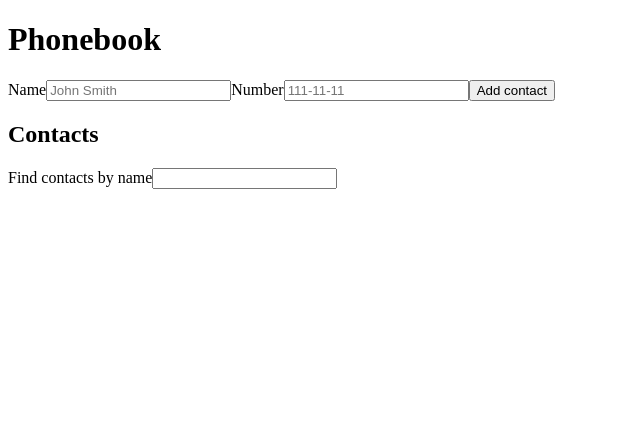
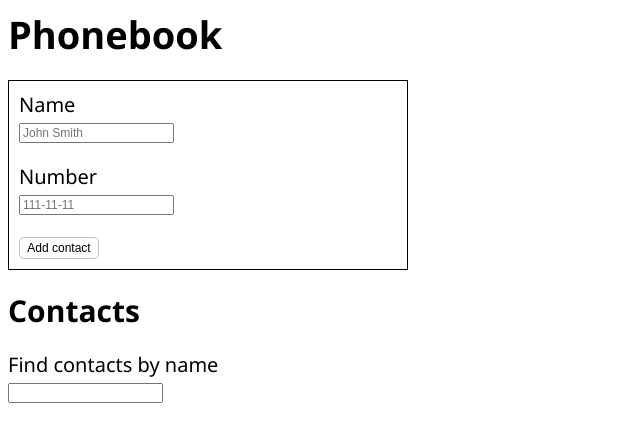
Before and after one commit to Rostyslav-Zahorulko/goit-react-hw-02-phonebook, a React (Create React App) app: page / in a window 1280 px wide. Shown: the top 442 px of the page, without its empty margins (0-640 px from the left). Built offline with nearby package versions, Linux system fonts and the light colour scheme.

Commit message:
додає стилiзацiю компонентiв

```diff
--- /dev/null
+++ b/src/App.css
@@ -0,0 +1,13 @@
+.app-title,
+.section-title {
+  margin-top: 0;
+  margin-bottom: 20px;
+}
+
+.app-title {
+  font-size: 38px;
+}
+
+.section-title {
+  font-size: 30px;
+}
--- a/src/App.js
+++ b/src/App.js
@@ -4,6 +4,8 @@ import { v4 as uuidv4 } from 'uuid';
 import ContactForm from './components/ContactForm';
 import Filter from './components/Filter';
 import ContactList from './components/ContactList';
+
+import './App.css';
 
 class App extends Component {
   state = {
@@ -55,11 +57,11 @@ class App extends Component {
 
     return (
       <div>
-        <h1>Phonebook</h1>
+        <h1 className="app-title">Phonebook</h1>
 
         <ContactForm onSubmit={this.addContact} />
 
-        <h2>Contacts</h2>
+        <h2 className="section-title">Contacts</h2>
 
         <Filter filter={filter} onChange={this.filterContactsByName} />
 
--- /dev/null
+++ b/src/components/ContactForm/ContactForm.css
@@ -0,0 +1,28 @@
+.form {
+  width: 400px;
+  margin-bottom: 20px;
+  padding: 10px;
+  border: 1px solid #000000;
+}
+
+.form-field {
+  display: block;
+  margin-bottom: 20px;
+  font-size: 20px;
+}
+
+.form-input {
+  display: block;
+  width: 155px;
+  margin-top: 5px;
+  font-size: 12px;
+}
+
+.add-contact-button {
+  min-width: 80px;
+  padding: 3px 5px;
+  border: 1px solid silver;
+  border-radius: 5px;
+  font-size: 12px;
+  background-color: #ffffff;
+}
--- a/src/components/ContactForm/ContactForm.js
+++ b/src/components/ContactForm/ContactForm.js
@@ -1,5 +1,7 @@
 import { Component } from 'react';
 import PropTypes from 'prop-types';
+
+import './ContactForm.css';
 
 class ContactForm extends Component {
   state = {
@@ -31,10 +33,11 @@ class ContactForm extends Component {
     const { name, number } = this.state;
 
     return (
-      <form onSubmit={this.handleFormSubmit}>
-        <label>
+      <form className="form" onSubmit={this.handleFormSubmit}>
+        <label className="form-field">
           Name
           <input
+            className="form-input"
             type="text"
             name="name"
             value={name}
@@ -44,9 +47,10 @@ class ContactForm extends Component {
           ></input>
         </label>
 
-        <label>
+        <label className="form-field">
           Number
           <input
+            className="form-input"
             type="tel"
             name="number"
             value={number}
@@ -57,7 +61,7 @@ class ContactForm extends Component {
           ></input>
         </label>
 
-        <button>Add contact</button>
+        <button className="add-contact-button">Add contact</button>
       </form>
     );
   }
--- /dev/null
+++ b/src/components/ContactList/ContactList.css
@@ -0,0 +1,5 @@
+.contact-list {
+  margin: 0;
+  padding-left: 30px;
+  list-style-type: none;
+}
--- a/src/components/ContactList/ContactList.js
+++ b/src/components/ContactList/ContactList.js
@@ -1,8 +1,10 @@
 import PropTypes from 'prop-types';
 import ContactListItem from '../ContactListItem';
 
+import './ContactList.css';
+
 const ContactList = ({ contacts, onClick }) => (
-  <ul>
+  <ul className="contact-list">
     {contacts.map(({ name, number, id }) => (
       <ContactListItem
         name={name}
--- /dev/null
+++ b/src/components/ContactListItem/ContactListItem.css
@@ -0,0 +1,42 @@
+.contact-list-item {
+  display: flex;
+  align-items: center;
+}
+
+.contact-list-item:not(:last-child) {
+  margin-bottom: 10px;
+}
+
+.contact-list-item::before {
+  content: '';
+  display: block;
+  margin-right: 10px;
+  width: 5px;
+  height: 5px;
+  border-radius: 50%;
+  background-color: #000000;
+}
+
+.contact-name,
+.contact-number {
+  margin-top: 0;
+  margin-bottom: 0;
+  font-size: 20px;
+}
+
+.contact-name {
+  margin-right: 5px;
+}
+
+.contact-number {
+  margin-right: 10px;
+}
+
+.delete-contact-button {
+  min-width: 55px;
+  padding: 3px 5px;
+  border: 1px solid silver;
+  border-radius: 5px;
+  font-size: 12px;
+  background-color: #ffffff;
+}
--- a/src/components/ContactListItem/ContactListItem.js
+++ b/src/components/ContactListItem/ContactListItem.js
@@ -1,10 +1,12 @@
 import PropTypes from 'prop-types';
 
+import './ContactListItem.css';
+
 const ContactListItem = ({ name, number, onClick }) => (
-  <li>
-    <span>{name}</span>
-    <span>{number}</span>
-    <button type="button" onClick={onClick}>
+  <li className="contact-list-item">
+    <p className="contact-name">{name}:</p>
+    <p className="contact-number">{number}</p>
+    <button className="delete-contact-button" type="button" onClick={onClick}>
       Delete
     </button>
   </li>
--- /dev/null
+++ b/src/components/Filter/Filter.css
@@ -0,0 +1,12 @@
+.filter {
+  display: block;
+  margin-bottom: 20px;
+  font-size: 20px;
+}
+
+.filter-input {
+  display: block;
+  width: 155px;
+  margin-top: 5px;
+  font-size: 12px;
+}
--- a/src/components/Filter/Filter.js
+++ b/src/components/Filter/Filter.js
@@ -1,9 +1,17 @@
 import PropTypes from 'prop-types';
 
+import './Filter.css';
+
 const Filter = ({ filter, onChange }) => (
-  <label>
+  <label className="filter">
     Find contacts by name
-    <input type="text" name="filter" value={filter} onChange={onChange}></input>
+    <input
+      className="filter-input"
+      type="text"
+      name="filter"
+      value={filter}
+      onChange={onChange}
+    ></input>
   </label>
 );
 
--- a/src/index.js
+++ b/src/index.js
@@ -2,6 +2,8 @@ import React from 'react';
 import ReactDOM from 'react-dom';
 
 import App from './App';
+
+import './styles.css';
 
 ReactDOM.render(
   <React.StrictMode>
--- /dev/null
+++ b/src/styles.css
@@ -0,0 +1,13 @@
+html {
+  box-sizing: border-box;
+}
+
+*,
+*::before,
+*::after {
+  box-sizing: inherit;
+}
+
+body {
+  font-family: 'Segoe UI', Tahoma, Geneva, Verdana, sans-serif;
+}
```
